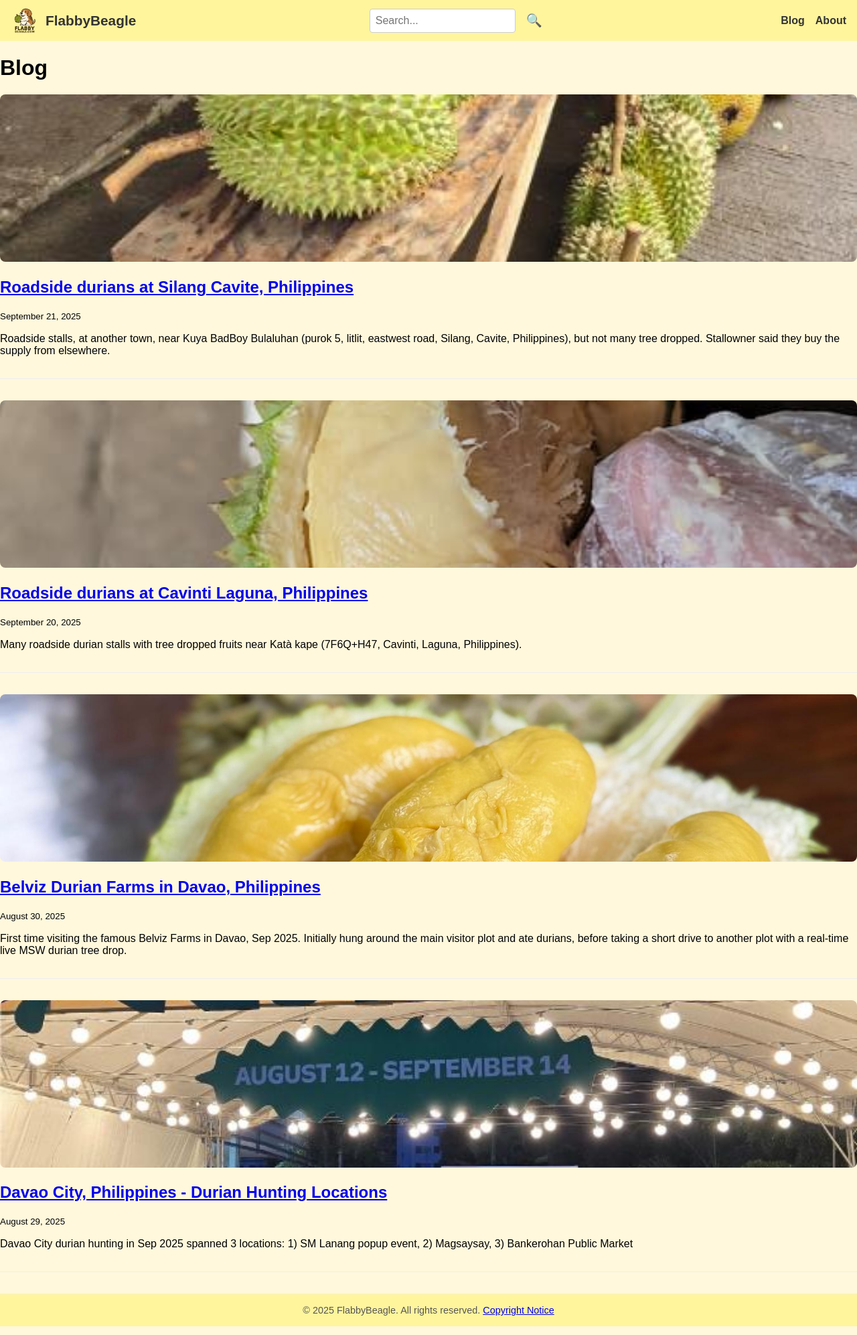
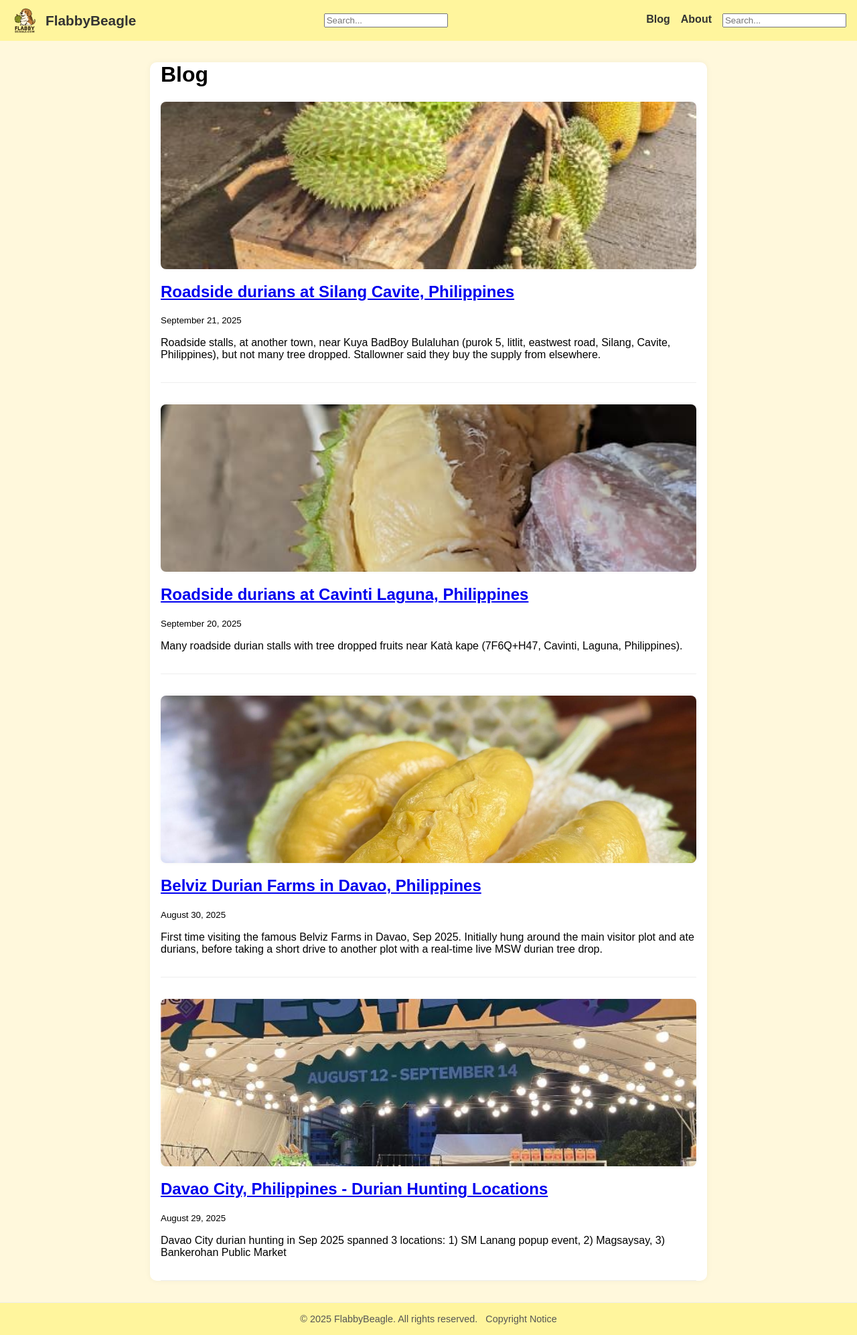
Before and after one commit to yensan57/flabbybeagle, a Jekyll site: the page built from index.md, in a window 1280 px wide. Shown: the whole page at 67% size. Built offline with Jekyll 4.4.1, drawn with Linux system fonts in a browser that asks for light colours.

Commit message:
Update default.html

```diff
--- a/_layouts/default.html
+++ b/_layouts/default.html
@@ -18,10 +34,11 @@
       justify-content: space-between;
       align-items: center;
       background-color: #fff59d;
-      padding: 0.6rem 1rem;
+      padding: 0.6rem 1rem; /*  slightly reduced padding for better fit */
       position: relative;
     }
 
+    /*  Added: flex container for logo + site name */
     .nav-brand {
       display: flex;
       align-items: center;
@@ -66,13 +84,12 @@
 
     .nav-toggle {
       display: none;
-      font-size: 1.8rem;
+      font-size: 1.8rem; /*  slightly larger for touchscreens */
       background: none;
       border: none;
       cursor: pointer;
     }
 
-    /* Mobile Layout */
     @media (max-width: 768px) {
       .nav-toggle {
         display: block;
@@ -87,7 +104,7 @@
         top: 60px;
         left: 0;
         padding: 0;
-        border-radius: 0 0 8px 8px;
+        border-radius: 0 0 8px 8px; /*  smoother dropdown look */
         box-shadow: 0 2px 5px rgba(0,0,0,0.15);
       }
 
@@ -107,55 +125,67 @@
       .nav-brand {
         font-size: 1.1rem;
       }
-
-      /* HIGHLIGHTED: Hide the search bar outside the hamburger menu on mobile */
-      .desktop-search {
-        display: none;
     }
 
-      /* HIGHLIGHTED: Show the search bar inside the hamburger menu */
-      .mobile-search {
-        display: block;
-      }
+    .content {
+      flex: 1; /* ensures footer sticks to bottom */
+      max-width: 800px;
+      margin: 2rem auto;
+      padding: 0 1rem;
+      background-color: white;
+      border-radius: 10px;
+      box-shadow: 0 0 10px rgba(0,0,0,0.05);
     }
 
-    /* Desktop Layout */
-    @media (min-width: 769px) {
-      .desktop-search {
-        display: flex; /* Show search bar on desktop */
-        align-items: center;
-        margin-left: 1rem;
+/*  Responsive images inside posts */
+.content img {
+  max-width: 100%;
+  height: auto;
+  display: block;
+  margin: 1rem auto;
+  border-radius: 8px;
+  box-shadow: 0 0 5px rgba(0,0,0,0.05);
 }
 
-      .mobile-search {
-        display: none; /* Hide search bar on desktop */
-      }
+/* 🟥 Specific rule for small images: allow side-by-side layout */
+.content img.small-img {
+  display: inline-block;     /* allows multiple images per row */
+  width: 150px;              /* fixed width you wanted */
+  height: auto;              /* preserve aspect ratio */
+  margin: 0.5rem;            /* space between images */
+  vertical-align: middle;    /* aligns them nicely on the baseline */
+  box-shadow: 0 0 5px rgba(0,0,0,0.05);
+  border-radius: 8px;
 }
 
-    .search-form {
-      display: flex;
+
+
+
+    /*  NEW: Lightbox styles */
+    .lightbox {
+      display: none;
+      position: fixed;
+      z-index: 9999;
+      top: 0;
+      left: 0;
+      width: 100%;
+      height: 100%;
+      background-color: rgba(0, 0, 0, 0.85);
+      justify-content: center;
       align-items: center;
-      margin-left: 1rem;
     }
 
-    .search-input {
-      padding: 0.5rem;
-      font-size: 1rem;
-      border: 1px solid #ccc;
-      border-radius: 4px;
-      width: 200px;
+    .lightbox img {
+      max-width: 90%;
+      max-height: 90%;
+      border-radius: 10px;
+      box-shadow: 0 0 20px rgba(255,255,255,0.2);
+      user-select: none;
+      -webkit-user-drag: none;
+      pointer-events: none; /* Prevent right-click / save */
     }
 
-    .search-button {
-      background-color: #fff59d;
-      border: none;
-      padding: 0.5rem;
-      cursor: pointer;
-      font-size: 1.2rem;
-      margin-left: 0.5rem;
-      border-radius: 4px;
-    }
-
+    /* Footer styling */
     footer {
       background-color: #fff59d;
       text-align: center;
@@ -164,6 +194,15 @@
       color: #555;
       border-top: 1px solid #eee;
     }
+    footer a {
+      color: #555;
+      text-decoration: none;
+      margin-left: 0.5rem;
+    }
+    footer a:hover {
+      text-decoration: underline;
+    }
+
   </style>
 </head>
 <body>
@@ -174,45 +213,47 @@
       {{ site.title }}
     </a>
 
-    <!-- Desktop: Search bar to the left of Blog and About -->
-    <form action="/search" method="get" class="search-form desktop-search">
-      <input type="text" name="q" placeholder="Search..." class="search-input">
-      <button type="submit" class="search-button">🔍</button>
+    <button class="nav-toggle" aria-label="Toggle navigation">☰</button>
+
+    <!-- Desktop Search Bar -->
+    <form action="/search" method="get" class="desktop-search-form">
+      <input type="text" name="q" placeholder="Search..." aria-label="Search" class="desktop-search-input">
     </form>
 
-    <!-- Navigation menu -->
     <ul class="nav-menu">
       <li><a href="{{ '/' | relative_url }}">Blog</a></li>
       <li><a href="{{ '/about' | relative_url }}">About</a></li>
-    </ul>
 
-    <!-- Hamburger menu toggle -->
-    <button class="nav-toggle" aria-label="Toggle navigation">☰</button>
-  </nav>
-
-  <!-- Mobile: Search bar inside hamburger -->
-  <ul class="nav-menu mobile-search">
-    <li class="search-item">
-      <form action="/search" method="get" class="search-form">
-        <input type="text" name="q" placeholder="Search..." class="search-input">
-        <button type="submit" class="search-button">🔍</button>
+      <!-- Mobile Search Bar -->
+      <li class="search-bar-mobile">
+        <form action="/search" method="get">
+          <input type="text" name="q" placeholder="Search..." aria-label="Search">
         </form>
       </li>
-    <li><a href="{{ '/' | relative_url }}">Blog</a></li>
-    <li><a href="{{ '/about' | relative_url }}">About</a></li>
     </ul>
+  </nav>
 </header>
 
   <div class="content">
     {{ content }}
   </div>
 
+  <!--  Lightbox container -->
+  <div class="lightbox" id="lightbox">
+    <img src="" alt="Expanded image">
+  </div>
+
+  <!-- === COPYRIGHT FOOTER START === -->
   <footer>
     © {{ "now" | date: "%Y" }} FlabbyBeagle. All rights reserved.
     <a href="{{ '/copyright' | relative_url }}">Copyright Notice</a>
   </footer>
+  <!-- === COPYRIGHT FOOTER END === -->
 
+
+  <!--  CHANGED: Moved JS to bottom, cleaner toggle -->
   <script>
+
     // Mobile nav toggle
     document.addEventListener("DOMContentLoaded", function() {
       const toggle = document.querySelector(".nav-toggle");
```
Also changed, not shown: other parts of _layouts/default.html (+46 -0 lines). Lines whose indentation alone changed are shown as unchanged.
